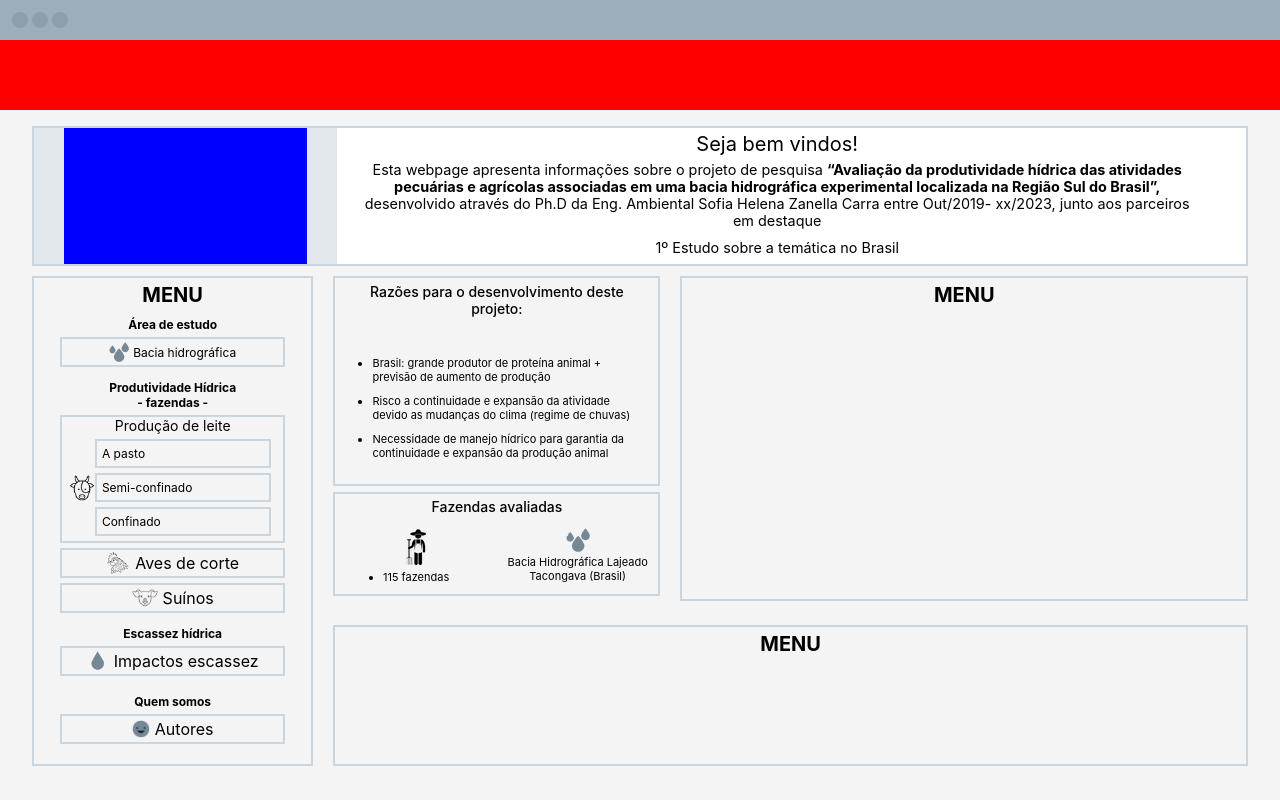
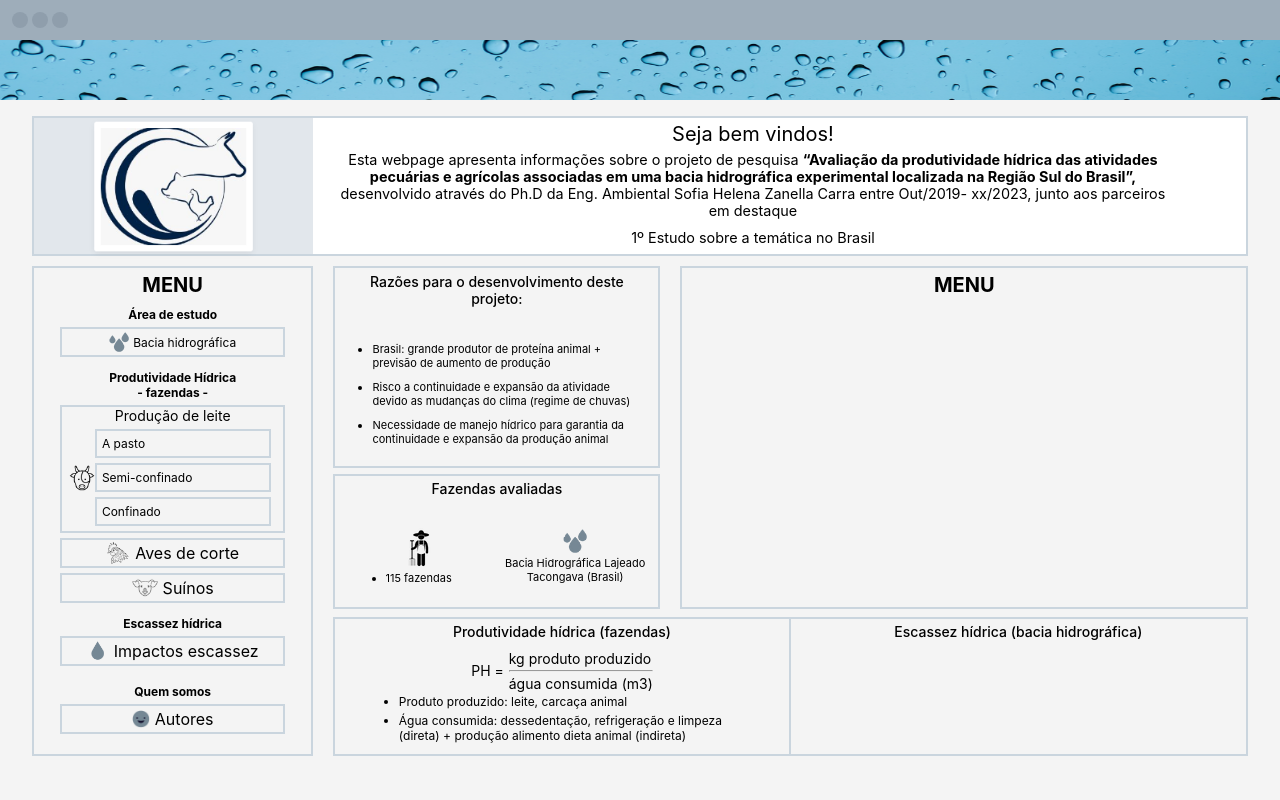
Before and after one commit to GeovaniMoura/app-g, a React (Create React App) app: page / in a window 1280 px wide. Built offline with nearby package versions, Linux system fonts and the light colour scheme; the HTML template or start-up script is replaced by a standard one.

Commit message:
feat: WaterProductivity done and add Logo image

```diff
--- a/src/components/EvaluetedFarms/styles.ts
+++ b/src/components/EvaluetedFarms/styles.ts
@@ -4,9 +4,9 @@ export const ContainerEvaluatedFarms = styled.div`
   display: flex;
   flex-direction: column;
   width: 100%;
-  height: 30%;
+  height: 40%;
   border: 2px solid #CAD5DE;
-  margin: 6px 20px;
+  margin: 0 20px;
   justify-content: center;
 `
 
@@ -34,6 +34,7 @@ export const QuantityFarmsContainer = styled.div`
   justify-content: center;
   flex-direction: column;
   margin-bottom: 4px;
+  margin-left: 5px;
   height: 100%;
   width: 50%;
 `
@@ -48,6 +49,7 @@ export const HydrographicBasinContainer = styled.div`
   justify-content: center;
   flex-direction: column;
   text-align: center;
+  margin-right: 5px;
   width: 50%;
 `
 
--- a/src/components/Header/index.tsx
+++ b/src/components/Header/index.tsx
@@ -1,4 +1,5 @@
 import * as S from './styles';
+import dropsBackground from '../../images/dropsBackground.png';
 
 function Header() {
 	return (
@@ -13,7 +14,9 @@ function Header() {
 				</S.DivGray>
 			</div>
 			<div>
-				<S.DivImageHeader></S.DivImageHeader>
+				<S.DivImageHeader>
+					<S.DropsImage src={dropsBackground} alt="fundo de gotas" />
+				</S.DivImageHeader>
 			</div>
 		</div>
 	);
--- a/src/components/Header/styles.ts
+++ b/src/components/Header/styles.ts
@@ -23,6 +23,10 @@ export const ContainerDivsCircle = styled.div`
 `
 export const DivImageHeader = styled.div`
   width: 100vw;
-  height: 70px;
-  background-color: red;
+  height: 60px;
 `
+
+export const DropsImage = styled.img`
+  width: 100vw;
+  height: 100%;
+`
--- /dev/null
+++ b/src/components/Productivity/index.tsx
@@ -0,0 +1,32 @@
+import * as S from './styles';
+
+function Productivity() {
+  return (
+    <S.ProductivityContainer>
+      <S.WaterProductivityContainer>
+        <S.TitleContainer>
+          <S.Title>Produtividade hídrica (fazendas)</S.Title>
+        </S.TitleContainer>
+        <S.FormulaContainer>
+            <S.pPH>PH = </S.pPH>
+            <div>
+              <p>kg produto produzido</p>
+              <S.HrFormula />
+              <p>água consumida (m3)</p>
+            </div>
+        </S.FormulaContainer>
+        <S.BulletList>
+          <S.LiBulletList>Produto produzido: leite, carcaça animal</S.LiBulletList>
+          <S.LiBulletList>Água consumida: dessedentação, refrigeração e limpeza (direta) + produção alimento dieta animal (indireta)</S.LiBulletList>
+        </S.BulletList>
+      </S.WaterProductivityContainer>
+      <S.WaterScarcityContainer>
+        <S.TitleContainer>
+          <S.Title>Escassez hídrica (bacia hidrográfica)</S.Title>
+        </S.TitleContainer>
+      </S.WaterScarcityContainer>
+    </S.ProductivityContainer>
+  )
+}
+
+export default Productivity;
--- /dev/null
+++ b/src/components/Productivity/styles.ts
@@ -0,0 +1,64 @@
+import styled from "styled-components";
+
+export const ProductivityContainer = styled.div`
+  display: flex;
+  height: 40%;
+  justify-content: center;
+  margin-left: 20px;
+  border: 2px solid #CAD5DE;
+`
+
+export const WaterProductivityContainer = styled.div`
+  display: flex;
+  align-items: center;
+  flex-direction: column;
+  border-right: 2px solid #CAD5DE;
+  width: 50%;
+`
+
+export const WaterScarcityContainer = styled.div`
+  display: flex;
+  justify-content: center;
+  width: 50%;
+`
+
+export const TitleContainer = styled.div`
+  margin-top: 4px;
+  height: 20%;
+`
+
+export const Title = styled.p`
+  text-align: center;
+  font-size: 14px;
+  font-weight: 500;
+`
+
+export const FormulaContainer = styled.div`
+  display: flex;
+  align-items: center;
+  font-size: 14px;
+`
+
+export const pPH = styled.p`
+  margin-bottom: 2px;
+  margin-right: 5px;
+`
+
+export const HrFormula = styled.hr`
+  height: 2px;
+  margin: 3px 0;
+`
+
+export const BulletList = styled.ul`
+  display: flex;
+  flex-direction: column;
+  align-items: center;
+  justify-content: center;
+  width: 90%;
+  font-size: 12px;
+`
+
+export const LiBulletList = styled.li`
+  margin: 2px 0;
+  width: 80%;
+`
--- a/src/components/ProjectReasons/styles.ts
+++ b/src/components/ProjectReasons/styles.ts
@@ -9,6 +9,7 @@ export const ContainerProjectReasons = styled.div`
   height: 60%;
   border: 2px solid #CAD5DE;
   margin: 0 20px;
+  margin-bottom: 6px;
 `
 
 export const ProjectReasonsTitleContainer = styled.div`
--- a/src/components/Welcome/index.tsx
+++ b/src/components/Welcome/index.tsx
@@ -1,10 +1,13 @@
 import * as S from './styles';
+import logo from '../../images/logo.png';
 
 function Welcome() {
   return (
     <S.DivWelcome>
       <S.BlockGray>
-        <S.LogoImg></S.LogoImg>
+        <S.LogoContainer>
+          <S.LogoImage src={logo} alt="logotipo" />
+        </S.LogoContainer>
       </S.BlockGray>
       <S.ContainerTextWelcome>
         <S.TitleWelcome>Seja bem vindos!</S.TitleWelcome>
--- a/src/components/Welcome/styles.ts
+++ b/src/components/Welcome/styles.ts
@@ -10,16 +10,21 @@ export const DivWelcome = styled.div`
 
 export const BlockGray = styled.div`
   display: flex;
-  width: 25%;
+  align-items: center;
+  width: 23%;
   height: 100%;
   justify-content: center;
   background-color: #E2E7EC;
 `
 
-export const LogoImg = styled.div`
-  width: 80%;
+export const LogoContainer = styled.div`
+  width: 197px;
+  height: 167px;
+`
+
+export const LogoImage = styled.img`
+  width: 100%;
   height: 100%;
-  background-color: blue;
 `
 
 export const ContainerTextWelcome = styled.div`
--- a/src/pages/home/index.tsx
+++ b/src/pages/home/index.tsx
@@ -1,6 +1,7 @@
 import AsideBar from "../../components/AsideBar";
 import EvaluetedFarms from "../../components/EvaluetedFarms";
 import Header from "../../components/Header";
+import Productivity from "../../components/Productivity";
 import ProjectReasons from "../../components/ProjectReasons";
 import Welcome from "../../components/Welcome";
 import * as S from './styles';
@@ -38,9 +39,7 @@ function Home() {
 
             </S.ContainerFarmsAndReasonsAndMethodology>
 
-            <S.ContainerProductivity>
-              <h1 style={{ fontSize: 20, margin: 5 }}>MENU</h1>
-            </S.ContainerProductivity>
+            <Productivity />
 
           </S.ContainerCenter>
 
--- a/src/pages/home/styles.ts
+++ b/src/pages/home/styles.ts
@@ -42,7 +42,7 @@ export const ContainerFarmsAndReasons = styled.div`
 export const ContainerMethodology = styled.div`
   display: flex;
   flex-grow: 1;
-  height: 93%;
+  height: 100%;
   margin-left: 40px;
   border: 2px solid #CAD5DE;
   justify-content: center;
@@ -59,6 +59,7 @@ export const ContainerFarmsAndReasonsAndMethodology = styled.div`
   display: flex;
   height: 100%;
   width: 100%;
+  margin-bottom: 8px;
 `
 
 export const ContainerProductivity = styled.div`
```
Also changed, not shown: src/images/dropsBackground.png (added), src/images/logo.png (added).
